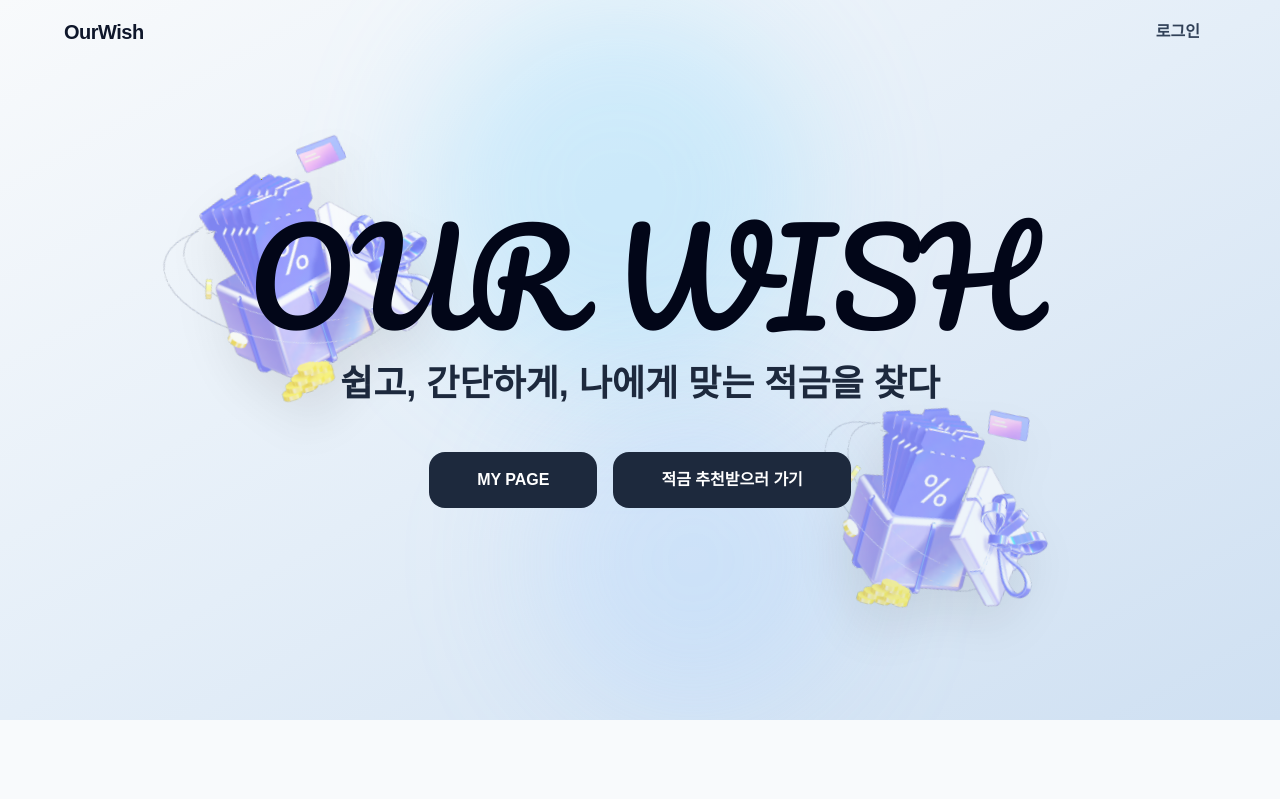
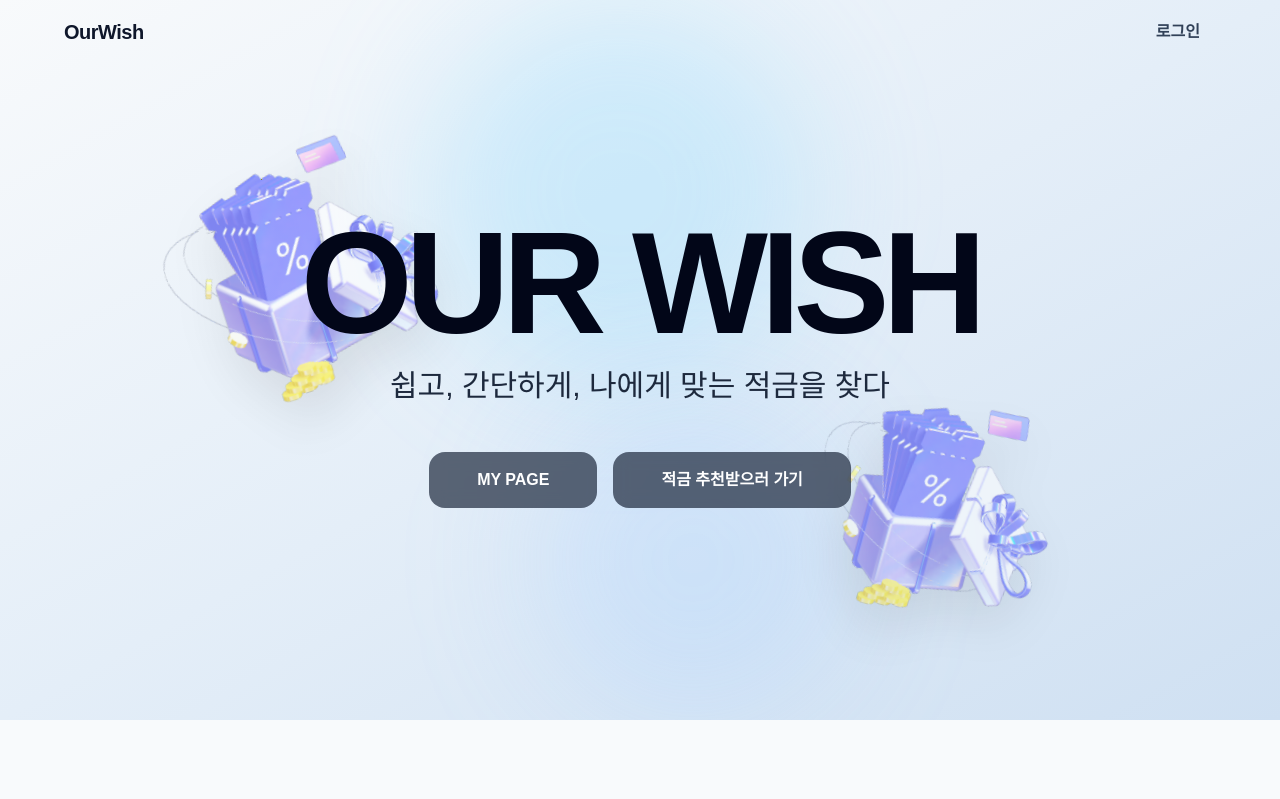
Before and after one commit to Our-Wish/ourwish, a Vue app in the folder frontend_dir/: page / in a window 1280 px wide. Shown: the top 799 px of the page. Built offline with nearby package versions, Linux system fonts and the light colour scheme; no server answers; a web font is replaced by a local one.

Commit message:
Feat: 랜딩 히어로 및 Navbar 디자인 개선

```diff
--- a/frontend_dir/src/components/Home/LandingHero.vue
+++ b/frontend_dir/src/components/Home/LandingHero.vue
@@ -23,20 +23,23 @@
     />
 
     <div class="relative z-10 flex flex-col items-center px-8 text-center">
-      <h1 class="hero-title text-[8rem] leading-none text-slate-950">OUR WISH</h1>
-
-      <p class="mt-6 text-4xl font-bold text-slate-800">쉽고, 간단하게, 나에게 맞는 적금을 찾다</p>
+      <h1 class="text-[9rem] font-semibold leading-none tracking-tighter text-slate-950">
+        OUR WISH
+      </h1>
+      <p class="mt-3 text-3xl font-medium text-slate-800">
+        쉽고, 간단하게, 나에게 맞는 적금을 찾다
+      </p>
 
       <div class="mt-12 flex gap-4">
         <button
           @click="goToMyPage"
-          class="rounded-2xl bg-slate-800 px-12 py-4 text-base font-semibold text-white transition hover:bg-slate-700 active:scale-95"
+          class="rounded-2xl bg-slate-800/70 px-12 py-4 text-base font-semibold text-white backdrop-blur-sm transition hover:bg-slate-800 active:scale-95"
         >
           MY PAGE
         </button>
         <button
           @click="onStart"
-          class="rounded-2xl bg-slate-800 px-12 py-4 text-base font-semibold text-white transition hover:bg-slate-700 active:scale-95"
+          class="rounded-2xl bg-slate-800/70 px-12 py-4 text-base font-semibold text-white backdrop-blur-sm transition hover:bg-slate-800 active:scale-95"
         >
           적금 추천받으러 가기
         </button>
@@ -72,10 +75,4 @@ const goToMyPage = () => {
 }
 </script>
 
-<style scoped>
-@import url('https://fonts.googleapis.com/css2?family=Pacifico&display=swap');
-
-.hero-title {
-  font-family: 'Pacifico', cursive;
-}
-</style>
+<style scoped></style>
```
